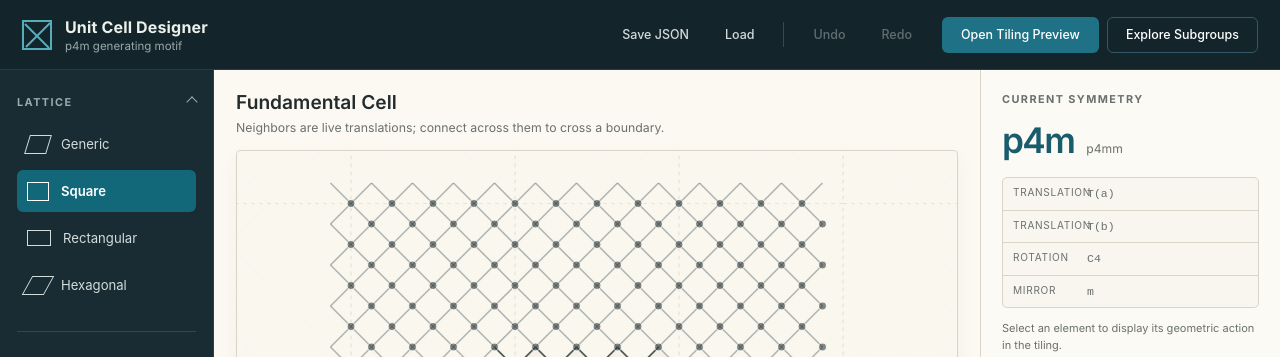
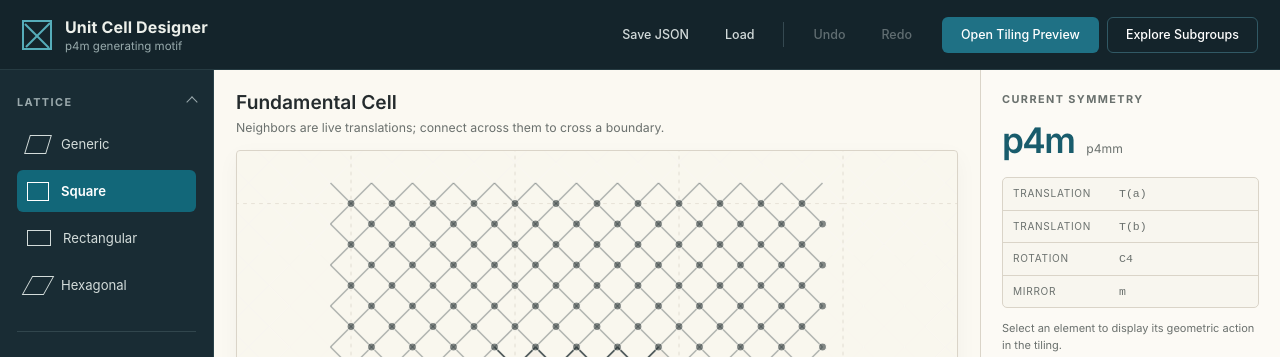
Before and after one commit to nasqret/symm, a React (Vite) app: page / in a window 1280 px wide. Shown: the top 357 px of the page. Built offline with nearby package versions, Linux system fonts and the light colour scheme.

Commit message:
Separate symmetry list captions from names

```diff
--- a/src/styles.css
+++ b/src/styles.css
@@ -677,7 +677,9 @@ kbd {
 .generator-button {
   width: 100%;
   display: grid;
-  grid-template-columns: 74px 1fr;
+  grid-template-columns: 92px minmax(0, 1fr);
+  align-items: baseline;
+  column-gap: 14px;
   border-bottom: 1px solid var(--line);
   padding: 8px 10px;
   color: var(--text);
@@ -702,6 +704,7 @@ kbd {
 
 .generator-button code {
   font: 500 0.72rem/1.35 "SFMono-Regular", monospace;
+  overflow-wrap: anywhere;
 }
 
 .generator-button.is-selected code {
```
Also changed, not shown: 3 other files (tests, documents, lock files or other folders).
